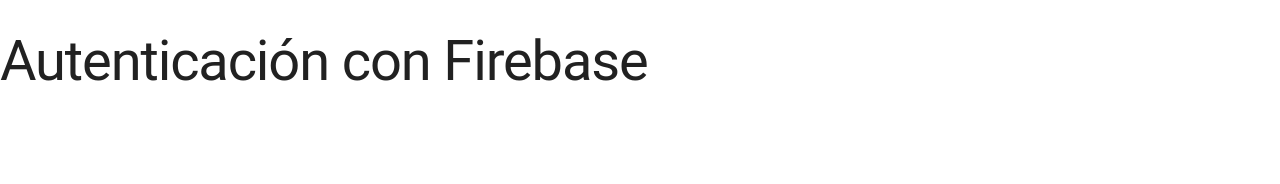
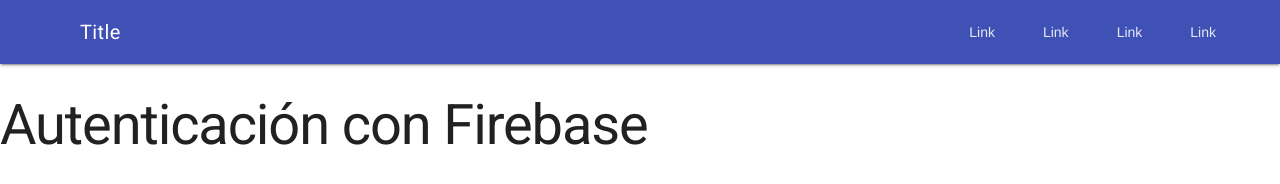
Before and after one commit to Villanuevand/autenticacion-firebase, a website: page app/index.html in a window 1280 px wide. Drawn offline with nearby package versions, Linux system fonts and the light colour scheme; files that its build step writes are made by us from their sources.

Commit message:
refactor(index): Material theme

```diff
--- a/app/index.html
+++ b/app/index.html
@@ -9,9 +9,42 @@
     <link rel="stylesheet" href="https://fonts.googleapis.com/icon?family=Material+Icons">
     <link rel="stylesheet" href="https://code.getmdl.io/1.3.0/material.indigo-pink.min.css">
     <script defer src="https://code.getmdl.io/1.3.0/material.min.js"></script>
+    <script defer src="https://code.getmdl.io/1.3.0/material.deep_orange-blue.min.css"></script>
+    <link rel="stylesheet" href="http://fonts.googleapis.com/css?family=Roboto:300,400,500,700" type="text/css">
 </head>
 <body>
-    <h1>Autenticación con Firebase</h1>
+    <div class="mdl-layout mdl-js-layout mdl-layout--fixed-header">
+        <header class="mdl-layout__header">
+            <div class="mdl-layout__header-row">
+                <!-- Title -->
+                <span class="mdl-layout-title">Title</span>
+                <!-- Add spacer, to align navigation to the right -->
+                <div class="mdl-layout-spacer"></div>
+                <!-- Navigation. We hide it in small screens. -->
+                <nav class="mdl-navigation mdl-layout--large-screen-only">
+                    <a class="mdl-navigation__link" href="">Link</a>
+                    <a class="mdl-navigation__link" href="">Link</a>
+                    <a class="mdl-navigation__link" href="">Link</a>
+                    <a class="mdl-navigation__link" href="">Link</a>
+                </nav>
+            </div>
+        </header>
+        <div class="mdl-layout__drawer">
+            <span class="mdl-layout-title">Title</span>
+            <nav class="mdl-navigation">
+                <a class="mdl-navigation__link" href="">Link</a>
+                <a class="mdl-navigation__link" href="">Link</a>
+                <a class="mdl-navigation__link" href="">Link</a>
+                <a class="mdl-navigation__link" href="">Link</a>
+            </nav>
+        </div>
+        <main class="mdl-layout__content">
+            <div class="page-content">
+                <!-- Your content goes here -->
+                <h1>Autenticación con Firebase</h1>
+            </div>
+        </main>
+    </div>
     <script src="dist/js/app.min.js"></script>
 </body>
 </html>
```
